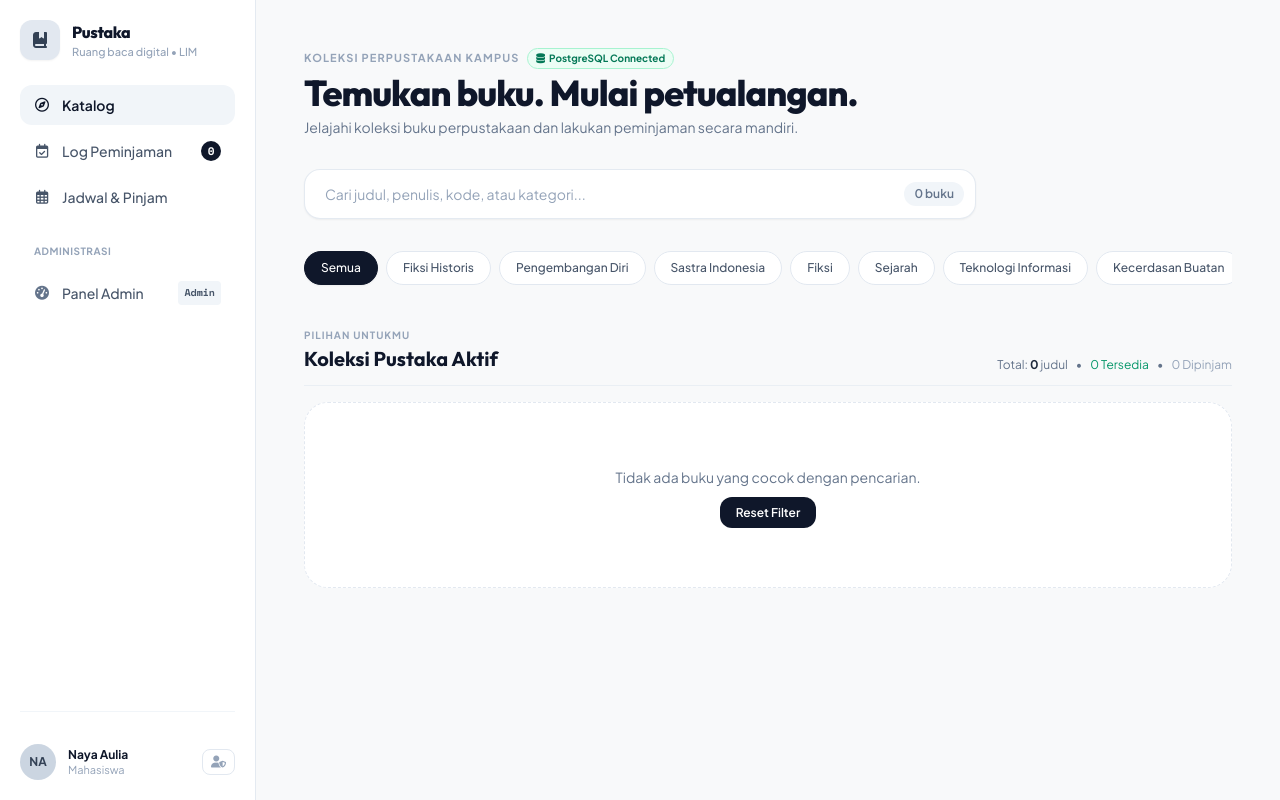
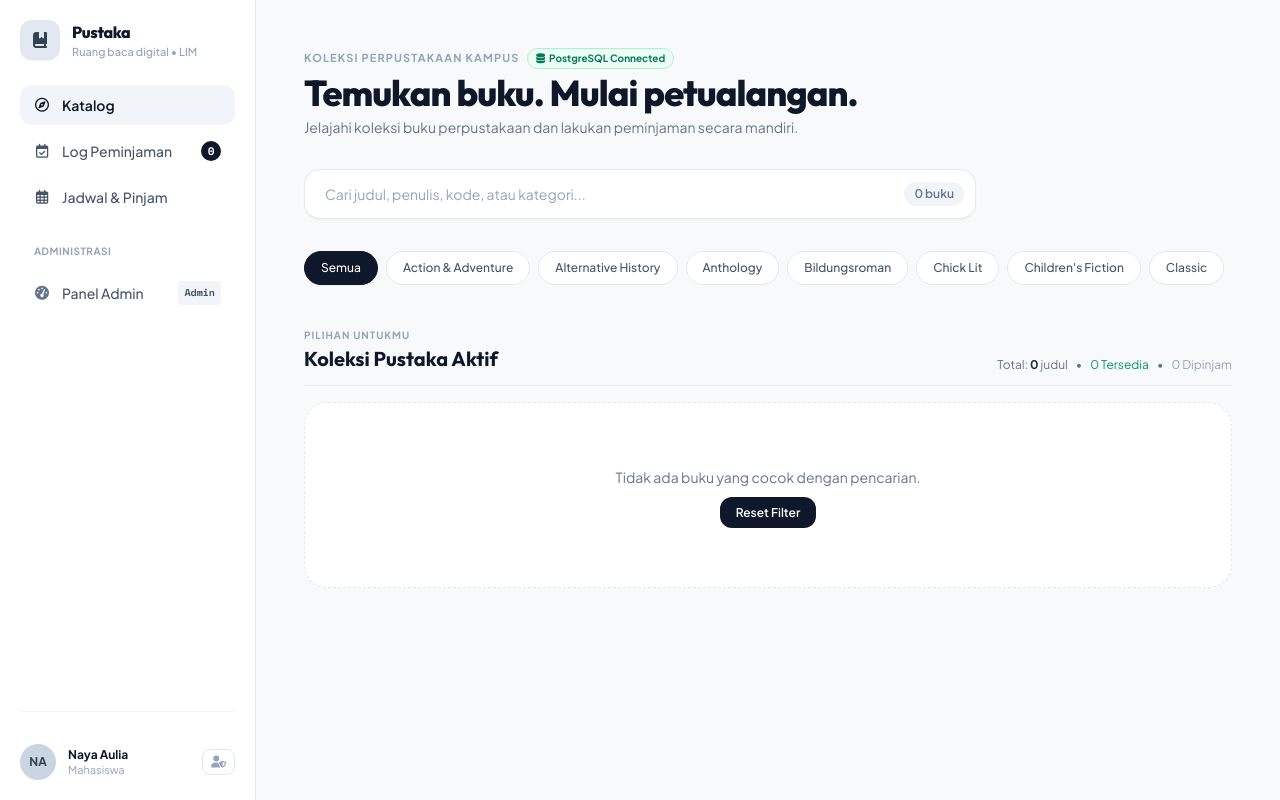
Before and after one commit to RizqiMaulana14/PAW-Project-LIM, a Node server app: page / in a window 1280 px wide. Run offline with Node 20, Linux system fonts and the light colour scheme; data comes from the database, SQL or seed files in the repository; data that the repository does not hold is empty; some libraries are stand-ins or nearby versions.

Commit message:
Week10(feat): perbarui daftar kategori genre dan perapian style

```diff
--- a/models/index.js
+++ b/models/index.js
@@ -34,16 +34,63 @@ Peminjaman.belongsTo(Produk, {
   onUpdate: 'CASCADE'
 });
 
-// Data awal (Seed Data) untuk PostgreSQL
 const initialCategories = [
-  { id: 1, nama: 'Fiksi Historis', deskripsi: 'Karya fiksi yang berlatar peristiwa sejarah nyata' },
-  { id: 2, nama: 'Pengembangan Diri', deskripsi: 'Buku peningkatan kualitas hidup dan kebiasaan positif' },
-  { id: 3, nama: 'Sastra Indonesia', deskripsi: 'Karya sastra kanon dan kontemporer sastrawan Indonesia' },
-  { id: 4, nama: 'Fiksi', deskripsi: 'Novel dan cerita fiksi umum' },
-  { id: 5, nama: 'Sejarah', deskripsi: 'Catatan evolusi dan peradaban manusia serta bangsa' },
-  { id: 6, nama: 'Teknologi Informasi', deskripsi: 'Buku arsitektur perangkat lunak, pemrograman, dan sistem' },
-  { id: 7, nama: 'Kecerdasan Buatan', deskripsi: 'Machine Learning, Deep Learning, dan pemrosesan data' },
-  { id: 8, nama: 'Ilmu Komunikasi', deskripsi: 'Psikologi komunikasi, organisasi, dan interaksi manusia' }
+  { id: 1, nama: 'Action & Adventure', tipe: 'Fiksi', deskripsi: 'Fokus utamanya adalah risiko fisik dan perjalanan berbahaya; karakter utama biasanya harus menyelesaikan misi hidup-mati' },
+  { id: 2, nama: 'Alternative History', tipe: 'Fiksi', deskripsi: 'Menjawab pertanyaan "Bagaimana jika?" tentang sejarah, misalnya jika Jerman memenangkan Perang Dunia II' },
+  { id: 3, nama: 'Anthology', tipe: 'Fiksi', deskripsi: 'Kumpulan karya pendek (cerpen/puisi) dari berbagai penulis dalam satu tema' },
+  { id: 4, nama: 'Bildungsroman', tipe: 'Fiksi', deskripsi: 'Kisah coming-of-age yang berfokus pada transisi psikologis dan moral dari remaja menuju dewasa' },
+  { id: 5, nama: 'Chick Lit', tipe: 'Fiksi', deskripsi: 'Fiksi modern tentang isu wanita urban, karier, dan percintaan dengan nada humoris dan ringan' },
+  { id: 6, nama: 'Children\'s Fiction', tipe: 'Fiksi', deskripsi: 'Buku untuk pembaca anak-anak, seringkali dengan ilustrasi (novel awal, bukan picture book)' },
+  { id: 7, nama: 'Classic', tipe: 'Fiksi', deskripsi: 'Karya yang telah melampaui ujian waktu dan dianggap memiliki nilai artistik universal' },
+  { id: 8, nama: 'Cli-Fi (Climate Fiction)', tipe: 'Fiksi', deskripsi: 'Fiksi yang berspekulasi tentang dampak perubahan iklim ekstrem terhadap masyarakat' },
+  { id: 9, nama: 'Contemporary Fiction', tipe: 'Fiksi', deskripsi: 'Cerita realistis yang terjadi di masa sekarang (pasca Perang Dunia II hingga hari ini)' },
+  { id: 10, nama: 'Crime', tipe: 'Fiksi', deskripsi: 'Fokus pada tindakan kriminal, investigasi, dan motif pelaku' },
+  { id: 11, nama: 'Cyberpunk', tipe: 'Fiksi', deskripsi: 'Sub-genre sci-fi "High Tech, Low Life": teknologi canggih di tengah masyarakat yang bobrok moralnya' },
+  { id: 12, nama: 'Drama', tipe: 'Fiksi', deskripsi: 'Karya yang sangat fokus pada konflik emosional mendalam antar karakter' },
+  { id: 13, nama: 'Dystopian', tipe: 'Fiksi', deskripsi: 'Kebalikan utopia: masyarakat masa depan yang menakutkan, biasanya di bawah rezim totaliter' },
+  { id: 14, nama: 'Epic Fantasy (High Fantasy)', tipe: 'Fiksi', deskripsi: 'Cerita berskala besar dengan dunia rekaan total dan sistem sihir yang kompleks' },
+  { id: 15, nama: 'Fable', tipe: 'Fiksi', deskripsi: 'Cerita pendek dengan hewan yang berperilaku seperti manusia untuk menyampaikan pesan moral' },
+  { id: 16, nama: 'Fairy Tale', tipe: 'Fiksi', deskripsi: 'Cerita rakyat yang melibatkan sihir, makhluk ajaib, dan latar waktu yang tidak spesifik' },
+  { id: 17, nama: 'Fan Fiction', tipe: 'Fiksi', deskripsi: 'Cerita yang ditulis penggemar menggunakan karakter atau dunia dari karya orang lain' },
+  { id: 18, nama: 'Fantasy', tipe: 'Fiksi', deskripsi: 'Genre payung untuk segala cerita yang melibatkan elemen supranatural atau sihir' },
+  { id: 19, nama: 'Folklore', tipe: 'Fiksi', deskripsi: 'Legenda atau cerita tradisional yang diturunkan secara lisan dalam suatu budaya' },
+  { id: 20, nama: 'Graphic Novel', tipe: 'Fiksi', deskripsi: 'Cerita panjang lewat seni sekuensial (komik) dengan plot kompleks layaknya novel' },
+  { id: 21, nama: 'Historical Fiction', tipe: 'Fiksi', deskripsi: 'Fiksi yang berlatar masa lalu yang spesifik, dengan detail periode yang akurat' },
+  { id: 22, nama: 'Historical Romance', tipe: 'Fiksi', deskripsi: 'Kisah cinta yang terjadi di masa lalu, misalnya era Regency atau Victorian' },
+  { id: 23, nama: 'Horror', tipe: 'Fiksi', deskripsi: 'Dirancang khusus untuk memicu rasa takut, jijik, atau ngeri pada pembaca' },
+  { id: 24, nama: 'Literary Fiction', tipe: 'Fiksi', deskripsi: 'Mengutamakan gaya bahasa, simbolisme, dan kedalaman karakter daripada plot yang cepat' },
+  { id: 25, nama: 'Magical Realism', tipe: 'Fiksi', deskripsi: 'Dunia nyata yang normal, namun kejadian magis dianggap hal biasa' },
+  { id: 26, nama: 'Manga', tipe: 'Fiksi', deskripsi: 'Novel grafis gaya Jepang (sebenarnya format, namun sering dianggap genre)' },
+  { id: 27, nama: 'Metafiction', tipe: 'Fiksi', deskripsi: 'Fiksi yang sadar bahwa dirinya fiksi; penulis mungkin memecahkan dinding keempat' },
+  { id: 28, nama: 'Mystery', tipe: 'Fiksi', deskripsi: 'Fokus pada teka-teki "Siapa pelakunya?" (whodunnit)' },
+  { id: 29, nama: 'Noir', tipe: 'Fiksi', deskripsi: 'Sub-genre kriminal dengan protagonis sinis, latar kota gelap, dan moralitas abu-abu' },
+  { id: 30, nama: 'Paranormal Romance', tipe: 'Fiksi', deskripsi: 'Kisah cinta antara manusia dan makhluk supranatural seperti vampir, werewolf, atau hantu' },
+  { id: 31, nama: 'Picture Book', tipe: 'Fiksi', deskripsi: 'Buku yang mengandalkan gambar untuk bercerita, biasanya untuk balita' },
+  { id: 32, nama: 'Poetry (Puisi)', tipe: 'Fiksi', deskripsi: 'Ekspresi perasaan dan ide melalui gaya bahasa yang khas, rima, dan ritme' },
+  { id: 33, nama: 'Political Thriller', tipe: 'Fiksi', deskripsi: 'Ketegangan yang dibangun di atas perebutan kekuasaan politik dan intrik negara' },
+  { id: 34, nama: 'Post-Apocalyptic', tipe: 'Fiksi', deskripsi: 'Cerita berlatar setelah hancurnya peradaban dunia, misalnya akibat perang nuklir atau wabah' },
+  { id: 35, nama: 'Realistic Fiction', tipe: 'Fiksi', deskripsi: 'Cerita yang sangat mungkin terjadi di dunia nyata, tanpa elemen fantasi' },
+  { id: 36, nama: 'Romance', tipe: 'Fiksi', deskripsi: 'Berfokus pada hubungan romantis dan biasanya berakhir bahagia (HEA)' },
+  { id: 37, nama: 'Romantasy', tipe: 'Fiksi', deskripsi: 'Gabungan romance dan fantasy dengan porsi kisah cinta yang dominan' },
+  { id: 38, nama: 'Satire', tipe: 'Fiksi', deskripsi: 'Menggunakan humor, ironi, atau lelucon untuk mengkritik kebodohan manusia atau kebijakan politik' },
+  { id: 39, nama: 'Science Fiction (Sci-Fi)', tipe: 'Fiksi', deskripsi: 'Spekulasi berdasarkan sains dan teknologi: masa depan, luar angkasa, robot' },
+  { id: 40, nama: 'Short Story', tipe: 'Fiksi', deskripsi: 'Prosa naratif yang lebih pendek dari novel, biasanya fokus pada satu insiden' },
+  { id: 41, nama: 'Space Opera', tipe: 'Fiksi', deskripsi: 'Petualangan epik di luar angkasa, seringkali melodramatis dengan perang antar galaksi' },
+  { id: 42, nama: 'Speculative Fiction', tipe: 'Fiksi', deskripsi: 'Istilah payung untuk cerita yang bertanya "Bagaimana jika?" (sci-fi, fantasi, horor)' },
+  { id: 43, nama: 'Steampunk', tipe: 'Fiksi', deskripsi: 'Sci-fi retro-futuristik yang memakai teknologi mesin uap era Victoria' },
+  { id: 44, nama: 'Thriller', tipe: 'Fiksi', deskripsi: 'Fokus pada ketegangan psikologis, rasa bahaya, dan kegembiraan, sering dengan tenggat waktu' },
+  { id: 45, nama: 'Tragedy', tipe: 'Fiksi', deskripsi: 'Protagonis mengalami kejatuhan atau kehancuran karena kekurangan fatal dalam dirinya' },
+  { id: 46, nama: 'Urban Fantasy', tipe: 'Fiksi', deskripsi: 'Sihir atau makhluk mitos yang hidup sembunyi-sembunyi di kota modern' },
+  { id: 47, nama: 'Western', tipe: 'Fiksi', deskripsi: 'Berlatar perbatasan Amerika (Wild West) abad ke-19, berfokus pada koboi dan penegak hukum' },
+  { id: 48, nama: 'Women\'s Fiction', tipe: 'Fiksi', deskripsi: 'Berpusat pada pengalaman hidup dan perkembangan emosional wanita, tidak melulu soal cinta' },
+  { id: 49, nama: 'Young Adult', tipe: 'Fiksi', deskripsi: 'Ditujukan untuk pembaca usia 12-18 tahun, namun temanya sering dinikmati orang dewasa' },
+  { id: 50, nama: 'Zombie Fiction', tipe: 'Fiksi', deskripsi: 'Fokus pada bertahan hidup dari mayat hidup' },
+  { id: 51, nama: 'Autobiography', tipe: 'Non-Fiksi', deskripsi: 'Kisah hidup seseorang yang ditulis oleh dirinya sendiri' },
+  { id: 52, nama: 'Biography', tipe: 'Non-Fiksi', deskripsi: 'Kisah hidup seseorang yang ditulis oleh orang lain' },
+  { id: 53, nama: 'Creative Non-Fiction', tipe: 'Non-Fiksi', deskripsi: 'Fakta yang ditulis dengan gaya penceritaan novel (narrative non-fiction)' },
+  { id: 54, nama: 'Memoir', tipe: 'Non-Fiksi', deskripsi: 'Mirip autobiografi, tetapi berfokus pada satu periode atau tema spesifik dalam hidup penulis' },
+  { id: 55, nama: 'Self-Help', tipe: 'Non-Fiksi', deskripsi: 'Buku panduan untuk mengembangkan diri atau memecahkan masalah pribadi' },
+  { id: 56, nama: 'True Crime', tipe: 'Non-Fiksi', deskripsi: 'Analisis mendalam tentang kasus kriminal nyata yang pernah terjadi' }
 ];
 
 const initialProducts = [
--- a/public/style.css
+++ b/public/style.css
@@ -1,4 +1,3 @@
-// Styling tambahan pendukung Tailwind CSS untuk LIM
 html, body {
   max-width: 100vw;
   overflow-x: hidden;
```
